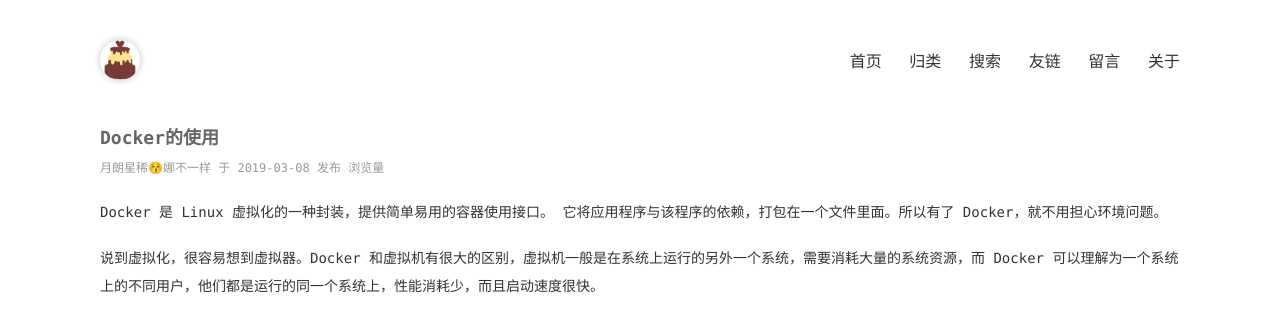
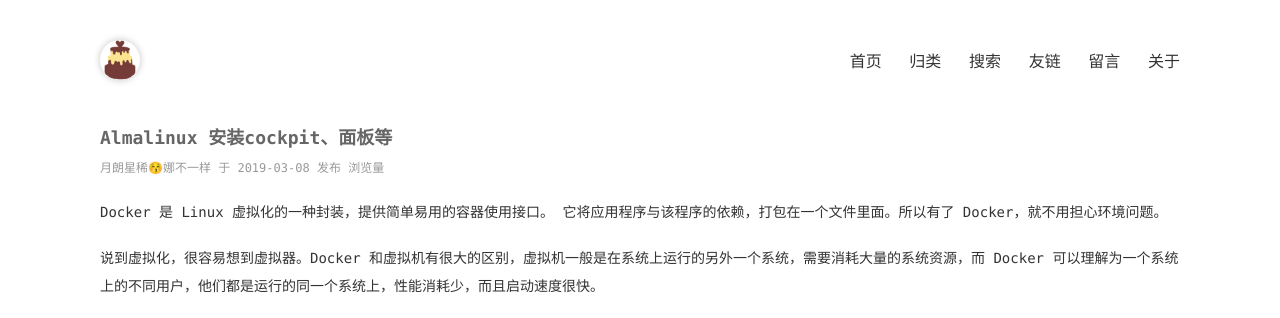
Before and after one commit to nksmiles/nksmiles.github.io, a Jekyll site: the page built from _posts/2019-03-08-docker的使用.md, in a window 1280 px wide. Shown: the top 318 px of the page. Built offline with Jekyll 4.4.1, drawn with Linux system fonts in a browser that asks for light colours; comment, search, counter and statistics services are not loaded.

Commit message:
Update 2019-03-08-docker的使用.md

```diff
--- a/_posts/2019-03-08-docker的使用.md
+++ b/_posts/2019-03-08-docker的使用.md
@@ -1,6 +1,6 @@
 ---
 layout: mypost
-title: Docker的使用
+title: Almalinux 安装cockpit、面板等
 categories: [Linux]
 ---
 
```
